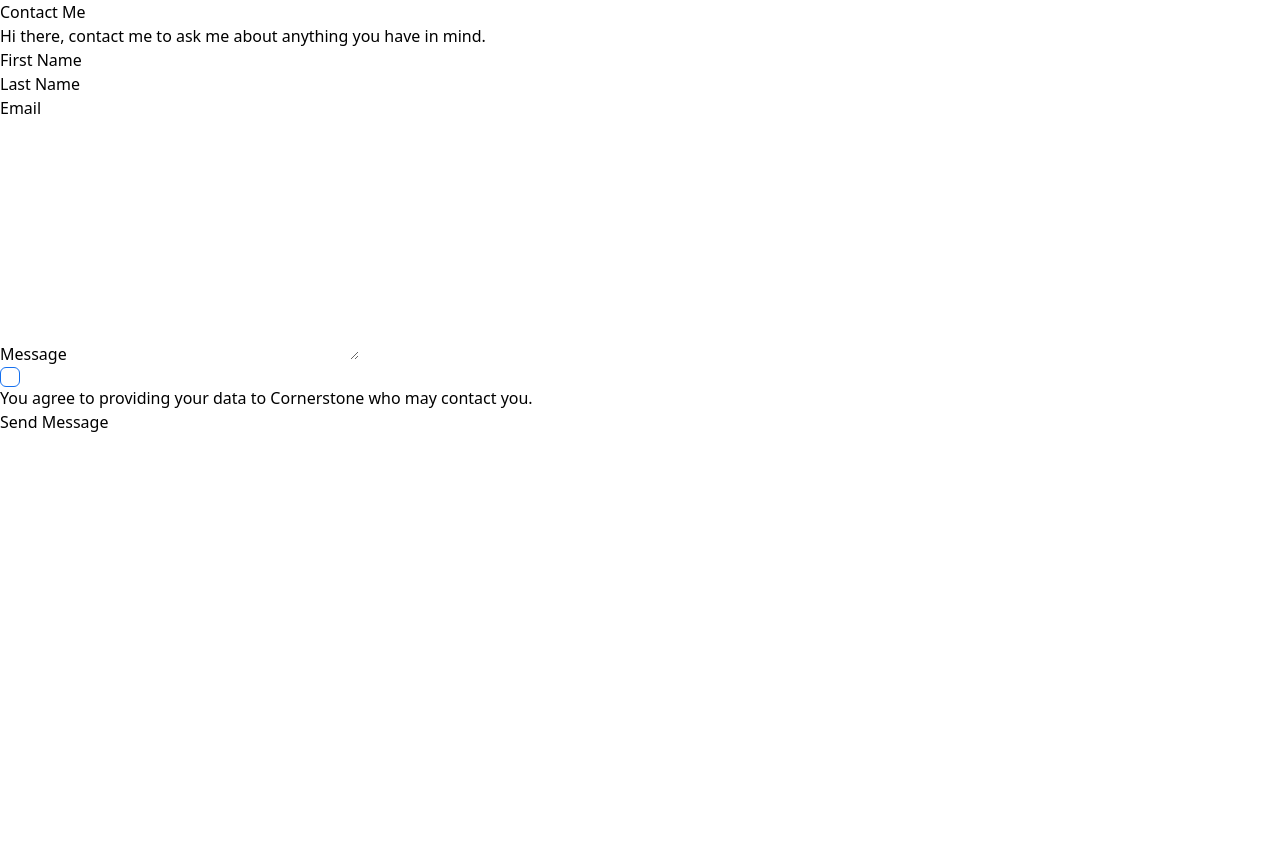
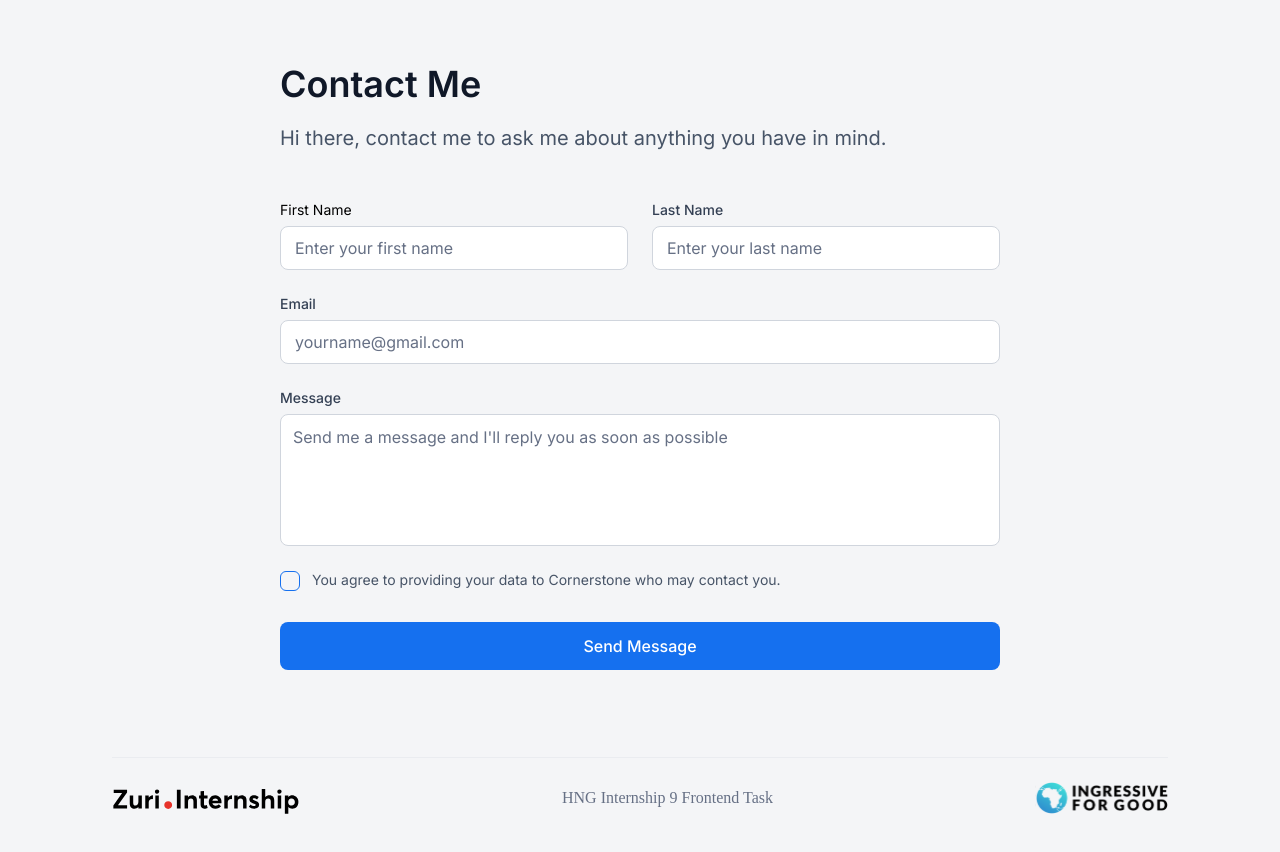
Before and after one commit to Cornerstone-04/zuri-frontend-stage-1, a React (Create React App) app: page /contact in a window 1280 px wide. Shown: the top 852 px of the page. Before the commit the page ends 800 px from the top, so only its background shows below. Built offline with nearby package versions, Linux system fonts and the light colour scheme.

Commit message:
style: Style web view
This commit adds styling for the contact
page web view

```diff
--- a/src/screens/Contact.jsx
+++ b/src/screens/Contact.jsx
@@ -1,7 +1,6 @@
-import React from "react";
-import { useEffect } from "react";
-import { useState } from "react";
+import React, { useEffect, useState } from "react";
 import Checkbox from "../components/Checkbox";
+import Footer from "../components/Footer";
 
 const Contact = () => {
   const [isChecked, setIsChecked] = useState(false);
@@ -21,41 +20,103 @@ const Contact = () => {
   }, [isChecked]);
 
   return (
-    <div>
-      <header>
-        <h1>Contact Me</h1>
-        <p>Hi there, contact me to ask me about anything you have in mind.</p>
+    <div className="bg-zuriBg min-h-screen w-full flex flex-col justify-start  items-center sm:gap-14 relative font-contact">
+      <main className="w-full px-20 pt-16 flex flex-col justify-center items-center gap-12">
+        <header className="w-full max-w-form flex flex-col justify-start items-start gap-5">
+          <h1 className="font-semibold text-zuriGray-900 text-4xl">
+            Contact Me
+          </h1>
+          <p className="text-xl text-zuriGray-600 font-normal">
+            Hi there, contact me to ask me about anything you have in mind.
+          </p>
         </header>
 
         {/* contact form */}
-      <form>
-        <section>
-          <div>
-            <label htmlFor="first_name">First Name</label>
-            <input type="text" name="first_name" id="first_name" />
+        <form className="w-full max-w-form flex flex-col gap-6">
+          <section className="flex gap-6 w-full">
+            <div className="flex flex-col gap-1.5 basis-2/4">
+              <label
+                htmlFor="first_name font-medium text-zuriGray-700"
+                className="text-sm"
+              >
+                First Name
+              </label>
+              <input
+                type="text"
+                name="first_name"
+                id="first_name"
+                placeholder="Enter your first name"
+                className="bg-white h-input border border-zuriGray-300 rounded-lg py-2.5 px-3.5 outline-none text-base placeholder:text-zuriGray-500 text-zuriGray-900 focus:placeholder:text-zuriGray-900 placeholder:transition  placeholder:ease-linear"
+              />
             </div>
-          <div>
-            <label htmlFor="last_name">Last Name</label>
-            <input type="text" name="last_name" id="last_name" />
+            <div className="flex flex-col gap-1.5 basis-2/4">
+              <label
+                htmlFor="last_name"
+                className="text-sm font-medium text-zuriGray-700"
+              >
+                Last Name
+              </label>
+              <input
+                type="text"
+                name="last_name"
+                id="last_name"
+                placeholder="Enter your last name"
+                className="bg-white h-input border border-zuriGray-300 rounded-lg py-2.5 px-3.5 outline-none text-base placeholder:text-zuriGray-500 text-zuriGray-900 focus:placeholder:text-zuriGray-900 placeholder:transition  placeholder:ease-linear"
+              />
             </div>
           </section>
-        <section>
-          <label htmlFor="email">Email</label>
-          <input type="email" name="email" id="email" />
+          <section className="flex flex-col gap-1.5">
+            <label
+              htmlFor="email"
+              className="text-sm font-medium text-zuriGray-700"
+            >
+              Email
+            </label>
+            <input
+              type="email"
+              name="email"
+              id="email"
+              placeholder="yourname@gmail.com"
+              className="bg-white h-input border border-zuriGray-300 rounded-lg py-2.5 px-3.5 outline-none text-base placeholder:text-zuriGray-500 text-zuriGray-900 focus:placeholder:text-zuriGray-900 placeholder:transition  placeholder:ease-linear"
+            />
           </section>
-        <section>
-          <label htmlFor="message">Message</label>
-          <textarea name="message" id="message" cols="30" rows="10"></textarea>
+          <section className="flex flex-col gap-1.5">
+            <label
+              htmlFor="message"
+              className="text-sm font-medium text-zuriGray-700"
+            >
+              Message
+            </label>
+            <textarea
+              name="message"
+              id="message"
+              cols="30"
+              rows="10"
+              placeholder="Send me a message and I'll reply you as soon as possible"
+              className="bg-white h-text border border-zuriGray-300 rounded-lg resize-none py-2.5 px-3 outline-none text-base placeholder:text-zuriGray-500 text-zuriGray-900 focus:placeholder:text-zuriGray-900 placeholder:transition  placeholder:ease-linear"
+            ></textarea>
           </section>
-        <section>
+          <section className="flex gap-3 items-center">
             <Checkbox onClick={toggleClick} />
-          <label htmlFor="checkbox">
-            You agree to providing your data to Cornerstone who may contact you.
+            <label
+              htmlFor="checkbox"
+              className="font-normal text-sm text-zuriGray-600"
+            >
+              You agree to providing your data to Cornerstone who may contact
+              you.
             </label>
           </section>
 
-        <button disabled={isDisabled}>Send Message</button>
+          <button
+            id="btn_submit"
+            disabled={isDisabled}
+            className="bg-primary-600 h-12 rounded-lg flex justify-center items-center py-3 font-medium text-base text-white mt-2 mb-48"
+          >
+            Send Message
+          </button>
         </form>
+      </main>
+      <Footer />
     </div>
   );
 };
--- a/src/screens/Links.jsx
+++ b/src/screens/Links.jsx
@@ -4,7 +4,7 @@ import Footer from "../components/Footer";
 
 const Links = () => {
   return (
-    <div className="bg-zuriBg min-h-screen flex flex-col justify-start items-center gap-8 sm:gap-14 relative">
+    <div className="bg-zuriBg min-h-screen flex flex-col justify-start items-center gap-8 sm:gap-14 relative font-contact">
       {/* profile */}
       <div className="mt-16 w-full flex flex-col justify-center items-center gap-6">
         <div className="h-img w-img rounded-full overflow-hidden relative">
@@ -14,7 +14,7 @@ const Links = () => {
           </div>
         </div>
         <p
-          className="font-bold text-zuriGray-900 text-xl font-default"
+          className="font-bold text-zuriGray-900 text-xl "
           title="twitter handle"
           id="twitter"
         >
@@ -102,7 +102,7 @@ const Links = () => {
           Contact Me
         </a>
 
-        <div className="social pt-6 pb-32 sm:pb-6 flex justify-center items-center gap-6">
+        <div className="social pt-6 mb-32 sm:mb-6 flex justify-center items-center gap-6">
           <a href="/">
             <img src={Slack} alt="" />
           </a>
--- a/src/styles/checkbox.css
+++ b/src/styles/checkbox.css
@@ -7,7 +7,7 @@
   border-radius: 6px;
   cursor: pointer;
   display: block;
-  transition: all 0.3s linear;
+  transition: all 0.1s linear;
   background-color: transparent;
 
 }
--- a/src/styles/index.css
+++ b/src/styles/index.css
@@ -1,3 +1,4 @@
+@import url("https://fonts.googleapis.com/css2?family=Inter:wght@100;200;300;400;500;600;700;800;900&display=swap");
 @import url("https://fonts.googleapis.com/css2?family=Inter:wght@100;200;300;400;500;600;700;800;900&display=swap");
 
 @tailwind base;
--- a/src/styles/output.css
+++ b/src/styles/output.css
@@ -605,12 +605,32 @@ video {
   margin-bottom: 0.5rem;
 }
 
+.mb-48{
+  margin-bottom: 12rem;
+}
+
+.mb-32{
+  margin-bottom: 8rem;
+}
+
+.mt-2{
+  margin-top: 0.5rem;
+}
+
 .flex{
   display: flex;
 }
 
 .hidden{
   display: none;
+}
+
+.h-input{
+  height: 44px;
+}
+
+.h-text{
+  height: 132px;
 }
 
 .h-img{
@@ -623,6 +643,10 @@ video {
 
 .h-10{
   height: 2.5rem;
+}
+
+.h-12{
+  height: 3rem;
 }
 
 .min-h-screen{
@@ -653,8 +677,20 @@ video {
   max-width: 1216px;
 }
 
+.max-w-form{
+  max-width: 720px;
+}
+
+.basis-2\/4{
+  flex-basis: 50%;
+}
+
 .cursor-pointer{
   cursor: pointer;
+}
+
+.resize-none{
+  resize: none;
 }
 
 .flex-col{
@@ -689,6 +725,26 @@ video {
   gap: 1.5rem;
 }
 
+.gap-12{
+  gap: 3rem;
+}
+
+.gap-5{
+  gap: 1.25rem;
+}
+
+.gap-1\.5{
+  gap: 0.375rem;
+}
+
+.gap-1{
+  gap: 0.25rem;
+}
+
+.gap-3{
+  gap: 0.75rem;
+}
+
 .gap-8{
   gap: 2rem;
 }
@@ -697,8 +753,16 @@ video {
   overflow: hidden;
 }
 
+.rounded-lg{
+  border-radius: 0.5rem;
+}
+
 .rounded-full{
   border-radius: 9999px;
+}
+
+.border{
+  border-width: 1px;
 }
 
 .border-2{
@@ -737,6 +801,11 @@ video {
   background-color: rgb(255 255 255 / var(--tw-bg-opacity));
 }
 
+.bg-primary-600{
+  --tw-bg-opacity: 1;
+  background-color: rgb(21 112 239 / var(--tw-bg-opacity));
+}
+
 .py-12{
   padding-top: 3rem;
   padding-bottom: 3rem;
@@ -747,8 +816,47 @@ video {
   padding-right: 1rem;
 }
 
+.px-20{
+  padding-left: 5rem;
+  padding-right: 5rem;
+}
+
+.py-2\.5{
+  padding-top: 0.625rem;
+  padding-bottom: 0.625rem;
+}
+
+.px-3\.5{
+  padding-left: 0.875rem;
+  padding-right: 0.875rem;
+}
+
+.py-2{
+  padding-top: 0.5rem;
+  padding-bottom: 0.5rem;
+}
+
+.px-3{
+  padding-left: 0.75rem;
+  padding-right: 0.75rem;
+}
+
+.py-3{
+  padding-top: 0.75rem;
+  padding-bottom: 0.75rem;
+}
+
+.py-48{
+  padding-top: 12rem;
+  padding-bottom: 12rem;
+}
+
 .pt-6{
   padding-top: 1.5rem;
+}
+
+.pt-16{
+  padding-top: 4rem;
 }
 
 .pb-40{
@@ -759,6 +867,10 @@ video {
   padding-bottom: 8rem;
 }
 
+.pb-48{
+  padding-bottom: 12rem;
+}
+
 .text-center{
   text-align: center;
 }
@@ -767,9 +879,18 @@ video {
   font-family: Montserrat;
 }
 
+.font-contact{
+  font-family: Inter;
+}
+
 .text-base{
   font-size: 1rem;
   line-height: 1.5rem;
+}
+
+.text-4xl{
+  font-size: 2.25rem;
+  line-height: 2.5rem;
 }
 
 .text-xl{
@@ -777,8 +898,21 @@ video {
   line-height: 1.75rem;
 }
 
+.text-sm{
+  font-size: 0.875rem;
+  line-height: 1.25rem;
+}
+
 .font-normal{
   font-weight: 400;
+}
+
+.font-semibold{
+  font-weight: 600;
+}
+
+.font-medium{
+  font-weight: 500;
 }
 
 .font-bold{
@@ -795,8 +929,28 @@ video {
   color: rgb(16 24 40 / var(--tw-text-opacity));
 }
 
+.text-zuriGray-600{
+  --tw-text-opacity: 1;
+  color: rgb(71 84 103 / var(--tw-text-opacity));
+}
+
+.text-zuriGray-700{
+  --tw-text-opacity: 1;
+  color: rgb(52 64 84 / var(--tw-text-opacity));
+}
+
+.text-white{
+  --tw-text-opacity: 1;
+  color: rgb(255 255 255 / var(--tw-text-opacity));
+}
+
 .opacity-0{
   opacity: 0;
+}
+
+.outline-none{
+  outline: 2px solid transparent;
+  outline-offset: 2px;
 }
 
 .transition{
@@ -860,6 +1014,49 @@ video {
   }
 }
 
+.placeholder\:text-zuriGray-500::-webkit-input-placeholder{
+  --tw-text-opacity: 1;
+  color: rgb(102 112 133 / var(--tw-text-opacity));
+}
+
+.placeholder\:text-zuriGray-500::placeholder{
+  --tw-text-opacity: 1;
+  color: rgb(102 112 133 / var(--tw-text-opacity));
+}
+
+.placeholder\:transition::-webkit-input-placeholder{
+  -webkit-transition-property: color, background-color, border-color, text-decoration-color, fill, stroke, opacity, box-shadow, -webkit-transform, -webkit-filter, -webkit-backdrop-filter;
+  transition-property: color, background-color, border-color, text-decoration-color, fill, stroke, opacity, box-shadow, -webkit-transform, -webkit-filter, -webkit-backdrop-filter;
+  transition-property: color, background-color, border-color, text-decoration-color, fill, stroke, opacity, box-shadow, transform, filter, backdrop-filter;
+  transition-property: color, background-color, border-color, text-decoration-color, fill, stroke, opacity, box-shadow, transform, filter, backdrop-filter, -webkit-transform, -webkit-filter, -webkit-backdrop-filter;
+  transition-timing-function: cubic-bezier(0.4, 0, 0.2, 1);
+  transition-duration: 150ms;
+}
+
+.placeholder\:transition::placeholder{
+  transition-property: color, background-color, border-color, text-decoration-color, fill, stroke, opacity, box-shadow, -webkit-transform, -webkit-filter, -webkit-backdrop-filter;
+  transition-property: color, background-color, border-color, text-decoration-color, fill, stroke, opacity, box-shadow, transform, filter, backdrop-filter;
+  transition-property: color, background-color, border-color, text-decoration-color, fill, stroke, opacity, box-shadow, transform, filter, backdrop-filter, -webkit-transform, -webkit-filter, -webkit-backdrop-filter;
+  transition-timing-function: cubic-bezier(0.4, 0, 0.2, 1);
+  transition-duration: 150ms;
+}
+
+.placeholder\:delay-75::-webkit-input-placeholder{
+  transition-delay: 75ms;
+}
+
+.placeholder\:delay-75::placeholder{
+  transition-delay: 75ms;
+}
+
+.placeholder\:ease-linear::-webkit-input-placeholder{
+  transition-timing-function: linear;
+}
+
+.placeholder\:ease-linear::placeholder{
+  transition-timing-function: linear;
+}
+
 .hover\:bg-zuriGray-50:hover{
   --tw-bg-opacity: 1;
   background-color: rgb(249 250 251 / var(--tw-bg-opacity));
@@ -869,6 +1066,16 @@ video {
   opacity: 1;
 }
 
+.focus\:placeholder\:text-zuriGray-900:focus::-webkit-input-placeholder{
+  --tw-text-opacity: 1;
+  color: rgb(16 24 40 / var(--tw-text-opacity));
+}
+
+.focus\:placeholder\:text-zuriGray-900:focus::placeholder{
+  --tw-text-opacity: 1;
+  color: rgb(16 24 40 / var(--tw-text-opacity));
+}
+
 @media (min-width: 640px){
   .sm\:right-10{
     right: 2.5rem;
@@ -876,6 +1083,10 @@ video {
 
   .sm\:right-12{
     right: 3rem;
+  }
+
+  .sm\:mb-6{
+    margin-bottom: 1.5rem;
   }
 
   .sm\:flex-row{
--- a/tailwind.config.js
+++ b/tailwind.config.js
@@ -24,15 +24,35 @@ module.exports = {
           800: "#1D2939",
           900: "#101828",
         },
+        primary: {
+          25: "#F5FAFF",
+          50: "#EFF8FF",
+          100: "#D1E9FF",
+          200: "#B2DDFF",
+          300: "#84CAFF",
+          400: "#53B1FD",
+          500: "#2E90FA",
+          600: "#1570EF",
+          700: "##175CD3",
+          800: "#1849A9",
+          900: "#194185",
+        },
         clear: "#344054BF",
       },
       fontFamily: {
         default: ["Montserrat"],
+        contact: ["Inter"],
       },
-      height: { box: "76px", boxSm: "76px", img: "88px" },
+      height: {
+        box: "76px",
+        boxSm: "76px",
+        img: "88px",
+        input: "44px",
+        text: "132px",
+      },
       width: { box: "76px", boxSm: "76px", img: "88px", tip: "185px" },
       borderWidth: { 1: "1px" },
-      maxWidth: { custom: "1216px" },
+      maxWidth: { custom: "1216px", form: "720px" },
     },
   },
   plugins: [],
```
Lines whose indentation alone changed are shown as unchanged.
